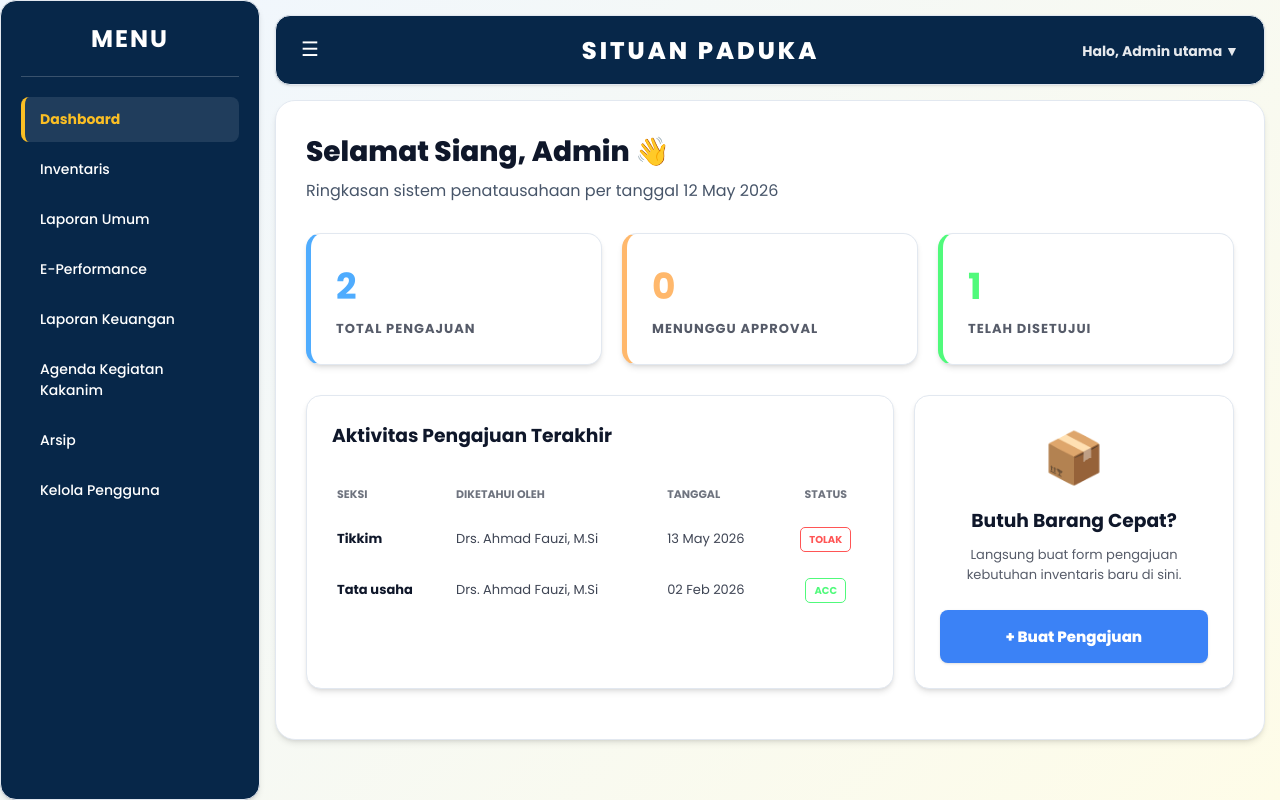
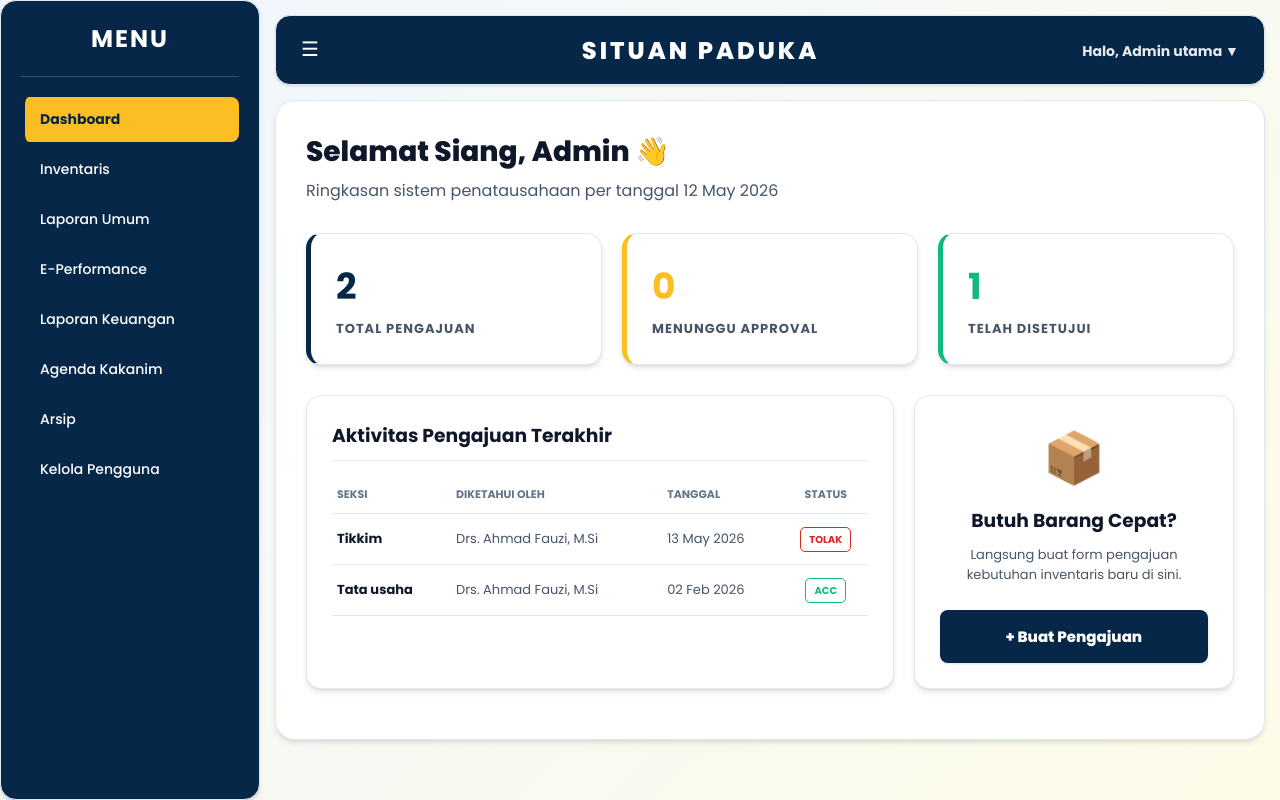
Before and after one commit to rehanzhaky/website, a PHP site: page / in a window 1280 px wide. Run offline with PHP 8.4, Linux system fonts and the light colour scheme; a user stored in the database is signed in; data comes from the database, SQL or seed files in the repository.

Commit message:
second commit

```diff
--- a/assets/css/style.css
+++ b/assets/css/style.css
@@ -311,8 +311,8 @@ body {
 
 .sidebar-menu a.active,
 .sidebar-menu a:active {
-    color: #fbbf24;
-    background: rgba(255, 255, 255, 0.1);
+    color: #072749;
+    background: #fbbf24;
     font-weight: 600;
 }
 
@@ -418,7 +418,7 @@ body {
 }
 
 .btn-shortcut {
-    background: var(--blue-primary);
+    background: #072749;
     color: white;
     font-weight: 800;
     font-size: 15px;
@@ -436,7 +436,7 @@ body {
 .btn-shortcut:hover {
     transform: translateY(-3px);
     box-shadow: var(--shadow-md);
-    background: var(--blue-secondary);
+    background: #0a3a5f;
 }
 
 .btn-shortcut:active {
@@ -1246,8 +1246,8 @@ input:focus, textarea:focus, select:focus {
 }
 
 .sidebar-menu a.active-menu {
-    background: rgba(255, 255, 255, 0.1);
-    border-left: 4px solid #fbbf24;
-    color: #fbbf24;
+    background: #fbbf24;
+    border-left: 4px solid #072749;
+    color: #072749;
     font-weight: bold;
 }
--- a/daftar_eperformance.php
+++ b/daftar_eperformance.php
@@ -21,9 +21,9 @@ $daftar_seksi = ['Sub Bag Tata Usaha', 'Tikkim', 'Intaltuskim', 'Inteldakim', 'L
             $slug = str_replace(' ', '_', $seksi);
         ?>
             <a href="e_performance.php?seksi=<?= $slug ?>" style="text-decoration: none;">
-                <div style="background: rgba(255,255,255,0.05); border: 1px solid rgba(255,255,255,0.1); padding: 20px; border-radius: 10px; color: var(--text-white); font-weight: bold; transition: all 0.3s; display: flex; justify-content: space-between; align-items: center;" onmouseover="this.style.background='rgba(79, 172, 254, 0.2)'; this.style.borderColor='#4facfe';" onmouseout="this.style.background='rgba(255,255,255,0.05)'; this.style.borderColor='rgba(255,255,255,0.1)';">
+                <div style="background: var(--bg-secondary); border: 1px solid var(--border-color); padding: 20px; border-radius: 10px; color: var(--text-primary); font-weight: bold; transition: all 0.3s; display: flex; justify-content: space-between; align-items: center;" onmouseover="this.style.background='var(--blue-lighter)'; this.style.borderColor='var(--blue-primary)';" onmouseout="this.style.background='var(--bg-secondary)'; this.style.borderColor='var(--border-color)';">
                     <span style="font-size: 15px;">📁 Seksi <?= $seksi ?></span>
-                    <span style="opacity: 0.6; font-size: 13px; font-weight: normal;">Buka Arsip →</span>
+                    <span style="color: var(--text-muted); font-size: 13px; font-weight: normal;">Buka Arsip →</span>
                 </div>
             </a>
         <?php endforeach; ?>
--- a/index.php
+++ b/index.php
@@ -36,30 +36,30 @@ include 'layouts/navbar.php';
 </div>
 
 <div style="display: flex; gap: 20px; margin-bottom: 30px;">
-    <div class="glass" style="flex: 1; padding: 25px; border-radius: 15px; border-left: 5px solid #4facfe;">
-        <h1 style="margin: 0; font-size: 36px; color: #4facfe;"><?= $total_pengajuan ?></h1>
-        <p style="margin: 5px 0 0 0; font-size: 13px; opacity: 0.7; font-weight: bold; letter-spacing: 1px;">TOTAL PENGAJUAN</p>
+    <div class="glass" style="flex: 1; padding: 25px; border-radius: 15px; border-left: 5px solid #072749;">
+        <h1 style="margin: 0; font-size: 36px; color: #072749;"><?= $total_pengajuan ?></h1>
+        <p style="margin: 5px 0 0 0; font-size: 13px; color: var(--text-secondary); font-weight: bold; letter-spacing: 1px;">TOTAL PENGAJUAN</p>
     </div>
 
-    <div class="glass" style="flex: 1; padding: 25px; border-radius: 15px; border-left: 5px solid #ffb86c;">
-        <h1 style="margin: 0; font-size: 36px; color: #ffb86c;"><?= $total_pending ?></h1>
-        <p style="margin: 5px 0 0 0; font-size: 13px; opacity: 0.7; font-weight: bold; letter-spacing: 1px;">MENUNGGU APPROVAL</p>
+    <div class="glass" style="flex: 1; padding: 25px; border-radius: 15px; border-left: 5px solid #fbbf24;">
+        <h1 style="margin: 0; font-size: 36px; color: #fbbf24;"><?= $total_pending ?></h1>
+        <p style="margin: 5px 0 0 0; font-size: 13px; color: var(--text-secondary); font-weight: bold; letter-spacing: 1px;">MENUNGGU APPROVAL</p>
     </div>
 
-    <div class="glass" style="flex: 1; padding: 25px; border-radius: 15px; border-left: 5px solid #50fa7b;">
-        <h1 style="margin: 0; font-size: 36px; color: #50fa7b;"><?= $total_acc ?></h1>
-        <p style="margin: 5px 0 0 0; font-size: 13px; opacity: 0.7; font-weight: bold; letter-spacing: 1px;">TELAH DISETUJUI</p>
+    <div class="glass" style="flex: 1; padding: 25px; border-radius: 15px; border-left: 5px solid #10b981;">
+        <h1 style="margin: 0; font-size: 36px; color: #10b981;"><?= $total_acc ?></h1>
+        <p style="margin: 5px 0 0 0; font-size: 13px; color: var(--text-secondary); font-weight: bold; letter-spacing: 1px;">TELAH DISETUJUI</p>
     </div>
 </div>
 
 <div style="display: flex; gap: 20px;">
 
     <div class="glass" style="flex: 2; padding: 25px; border-radius: 15px;">
-        <h3 style="margin-top: 0; border-bottom: 1px solid rgba(255,255,255,0.1); padding-bottom: 10px;">Aktivitas Pengajuan Terakhir</h3>
+        <h3 style="margin-top: 0; border-bottom: 1px solid var(--border-color); padding-bottom: 10px; color: var(--text-primary);">Aktivitas Pengajuan Terakhir</h3>
 
         <table style="width: 100%; border-collapse: collapse; margin-top: 15px;">
             <thead>
-                <tr style="border-bottom: 1px solid rgba(255,255,255,0.2); font-size: 11px; opacity: 0.6; text-align: left;">
+                <tr style="border-bottom: 1px solid var(--border-color); font-size: 11px; color: var(--text-muted); text-align: left;">
                     <th style="padding: 10px 5px;">SEKSI</th>
                     <th style="padding: 10px 5px;">DIKETAHUI OLEH</th>
                     <th style="padding: 10px 5px;">TANGGAL</th>
@@ -72,17 +72,17 @@ include 'layouts/navbar.php';
                         $status_db = strtolower(trim($row['status']));
 
                         if (in_array($status_db, ['approve', 'approved', 'diterima', 'terima', 'acc', 'disetujui', 'selesai'])) {
-                            $warna = '#50fa7b'; $label = 'ACC';
+                            $warna = '#10b981'; $label = 'ACC';
                         } elseif (in_array($status_db, ['reject', 'rejected', 'ditolak', 'tolak'])) {
-                            $warna = '#ff5555'; $label = 'TOLAK';
+                            $warna = '#dc2626'; $label = 'TOLAK';
                         } else {
-                            $warna = '#ffb86c'; $label = 'PENDING';
+                            $warna = '#f59e0b'; $label = 'PENDING';
                         }
                     ?>
-                    <tr style="border-bottom: 1px solid rgba(255,255,255,0.05); font-size: 13px;">
-                        <td style="padding: 15px 5px;"><strong><?= htmlspecialchars($row['seksi']) ?></strong></td>
-                        <td style="padding: 15px 5px; opacity: 0.8;"><?= htmlspecialchars($row['diketahui_oleh']) ?></td>
-                        <td style="padding: 15px 5px; opacity: 0.8;"><?= date('d M Y', strtotime($row['tanggal'])) ?></td>
+                    <tr style="border-bottom: 1px solid var(--border-color); font-size: 13px;">
+                        <td style="padding: 15px 5px; color: var(--text-primary);"><strong><?= htmlspecialchars($row['seksi']) ?></strong></td>
+                        <td style="padding: 15px 5px; color: var(--text-secondary);"><?= htmlspecialchars($row['diketahui_oleh']) ?></td>
+                        <td style="padding: 15px 5px; color: var(--text-secondary);"><?= date('d M Y', strtotime($row['tanggal'])) ?></td>
                         <td style="padding: 15px 5px; text-align: center;">
                             <span style="color: <?= $warna ?>; border: 1px solid <?= $warna ?>; padding: 4px 8px; border-radius: 5px; font-size: 10px; font-weight: bold;">
                                 <?= $label ?>
@@ -92,7 +92,7 @@ include 'layouts/navbar.php';
                     <?php endforeach; ?>
                 <?php else: ?>
                     <tr>
-                        <td colspan="4" style="text-align: center; padding: 30px; opacity: 0.5;">Belum ada aktivitas pengajuan.</td>
+                        <td colspan="4" style="text-align: center; padding: 30px; color: var(--text-muted);">Belum ada aktivitas pengajuan.</td>
                     </tr>
                 <?php endif; ?>
             </tbody>
@@ -101,8 +101,8 @@ include 'layouts/navbar.php';
 
     <div class="glass" style="flex: 1; padding: 25px; border-radius: 15px; display: flex; flex-direction: column; justify-content: center; align-items: center; text-align: center;">
         <div style="font-size: 50px; margin-bottom: 10px;">📦</div>
-        <h3 style="margin: 0 0 10px 0;">Butuh Barang Cepat?</h3>
-        <p style="font-size: 13px; opacity: 0.7; margin-bottom: 25px;">Langsung buat form pengajuan kebutuhan inventaris baru di sini.</p>
+        <h3 style="margin: 0 0 10px 0; color: var(--text-primary);">Butuh Barang Cepat?</h3>
+        <p style="font-size: 13px; color: var(--text-secondary); margin-bottom: 25px;">Langsung buat form pengajuan kebutuhan inventaris baru di sini.</p>
         <a href="buat_pengajuan.php" class="btn-shortcut" style="width: 100%; padding: 15px; text-decoration: none; display: block; box-sizing: border-box;">
             + Buat Pengajuan
         </a>
--- a/laporan_umum.php
+++ b/laporan_umum.php
@@ -32,7 +32,7 @@ foreach ($daftar_seksi as $seksi):
 <div class="accordion-item">
     <div class="accordion-header" onclick="toggleAccordion(this)">
         <span style="display: flex; align-items: center; gap: 10px;">
-            <span style="font-size: 20px;">🏢</span> Seksi <?= htmlspecialchars($seksi) ?>
+            <span style="font-size: 20px;">🏢</span> <?= ($seksi === 'Sub Bag Tata Usaha') ? htmlspecialchars($seksi) : 'Seksi ' . htmlspecialchars($seksi) ?>
         </span>
         <span class="accordion-icon">▼</span>
     </div>
@@ -42,14 +42,14 @@ foreach ($daftar_seksi as $seksi):
             <a href="daftar_laporan_umum.php?seksi=<?= $slug_seksi ?>" class="action-card view">
                 <div class="card-title">👁️ Lihat Daftar Laporan</div>
                 <div class="card-desc">
-                    Buka dan pantau rekam jejak dokumen laporan yang sudah diarsipkan oleh Seksi <?= htmlspecialchars($seksi) ?>. Anda dapat mengunduh atau mencetak dokumen dari menu ini.
+                    Buka dan pantau rekam jejak dokumen laporan yang sudah diarsipkan oleh <?= ($seksi === 'Sub Bag Tata Usaha') ? htmlspecialchars($seksi) : 'Seksi ' . htmlspecialchars($seksi) ?>. Anda dapat mengunduh atau mencetak dokumen dari menu ini.
                 </div>
             </a>
 
             <a href="upload_laporan_umum.php?seksi=<?= $slug_seksi ?>" class="action-card upload">
                 <div class="card-title">📤 Upload Laporan Baru</div>
                 <div class="card-desc">
-                    Unggah file dokumen laporan terbaru untuk Seksi <?= htmlspecialchars($seksi) ?> ke dalam sistem arsip. Pastikan file berformat PDF atau Excel yang telah disetujui.
+                    Unggah file dokumen laporan terbaru untuk <?= ($seksi === 'Sub Bag Tata Usaha') ? htmlspecialchars($seksi) : 'Seksi ' . htmlspecialchars($seksi) ?> ke dalam sistem arsip. Pastikan file berformat PDF atau Excel yang telah disetujui.
                 </div>
             </a>
         </div>
--- a/layouts/header.php
+++ b/layouts/header.php
@@ -47,7 +47,7 @@ function is_active($page_array, $current) {
 
             <?php if ($role_saat_ini === 'admin_utama' || $role_saat_ini === 'tu_kepegawaian'): ?>
                 <a href="pilih_agenda.php" class="<?= is_active(['pilih_agenda.php', 'agenda_kegiatan.php', 'tambah_agenda.php', 'tambah_kegiatan_kakanim.php', 'tambah_rapat_kakanim.php', 'edit_agenda.php'], $current_page) ?>">
-                    Agenda Kegiatan Kakanim
+                    Agenda Kakanim
                 </a>
             <?php endif; ?>
 
```
Also changed, not shown: kelola_pengguna.php (+6 -6 lines).
